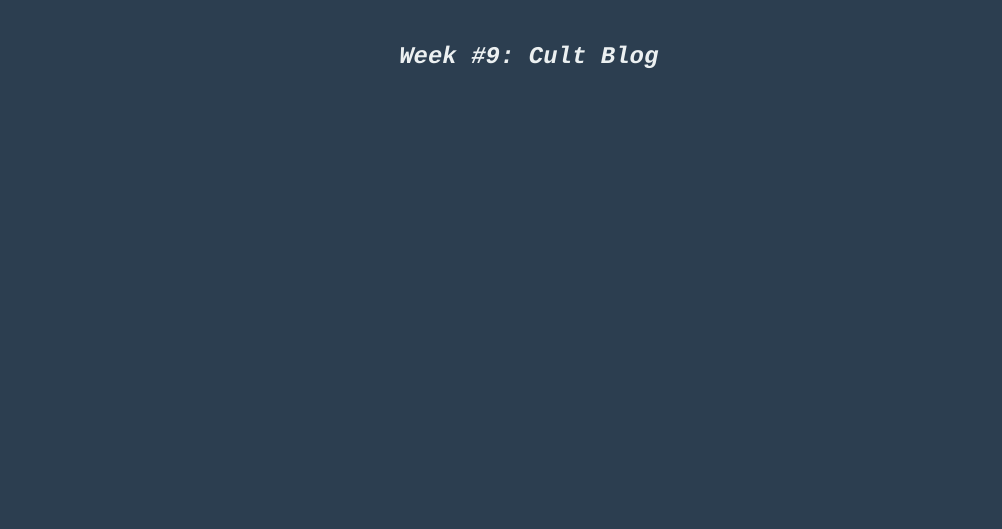
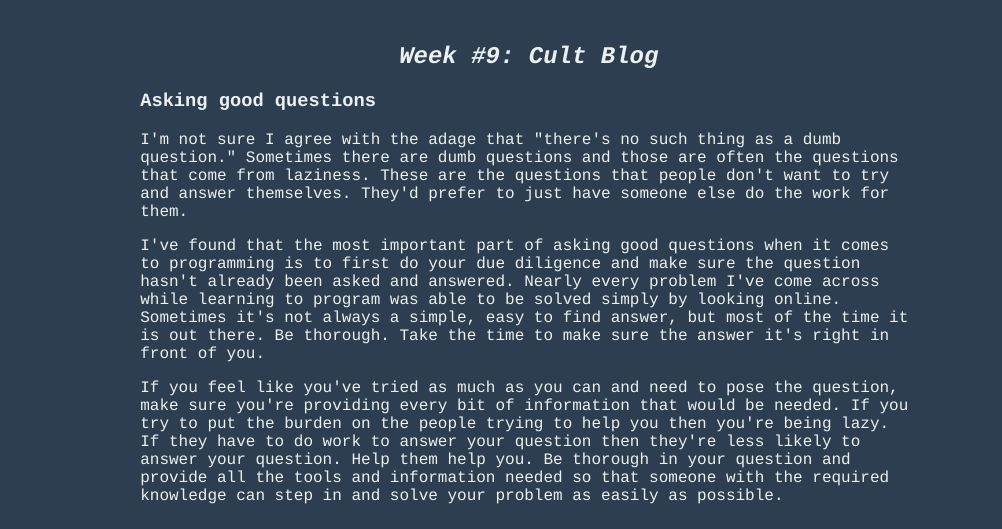
Before and after one commit to cjord01/cjord01.github.io, a plain HTML site: page blog-posts/week9_cultural_blog.html in a window 1280 px wide. Shown: the top 529 px of the page, 278-1280 px from the left. Drawn offline with Linux system fonts and the light colour scheme.

Commit message:
Week 9 Cult Blog

```diff
--- a/blog-posts/week9_cultural_blog.html
+++ b/blog-posts/week9_cultural_blog.html
@@ -26,12 +26,16 @@
 			</h2>
 
 			<h3>
+				Asking good questions
 			</h3>
 			<p>
+				I&#39m not sure I agree with the adage that &#34there&#39s no such thing as a dumb question.&#34 Sometimes there are dumb questions and those are often the questions that come from laziness. These are the questions that people don&#39t want to try and answer themselves. They&#39d prefer to just have someone else do the work for them.
 			</p>
 			<p>
+				I&#39ve found that the most important part of asking good questions when it comes to programming is to first do your due diligence and make sure the question hasn&#39t already been asked and answered. Nearly every problem I&#39ve come across while learning to program was able to be solved simply by looking online. Sometimes it&#39s not always a simple, easy to find answer, but most of the time it is out there. Be thorough. Take the time to make sure the answer it&#39s right in front of you.
 			</p>
 			<p>
+				If you feel like you&#39ve tried as much as you can and need to pose the question, make sure you&#39re providing every bit of information that would be needed. If you try to put the burden on the people trying to help you then you&#39re being lazy. If they have to do work to answer your question then they&#39re less likely to answer your question. Help them help you. Be thorough in your question and provide all the tools and information needed so that someone with the required knowledge can step in and solve your problem as easily as possible.
 			</p>
 			<p>
 			</p>
```
